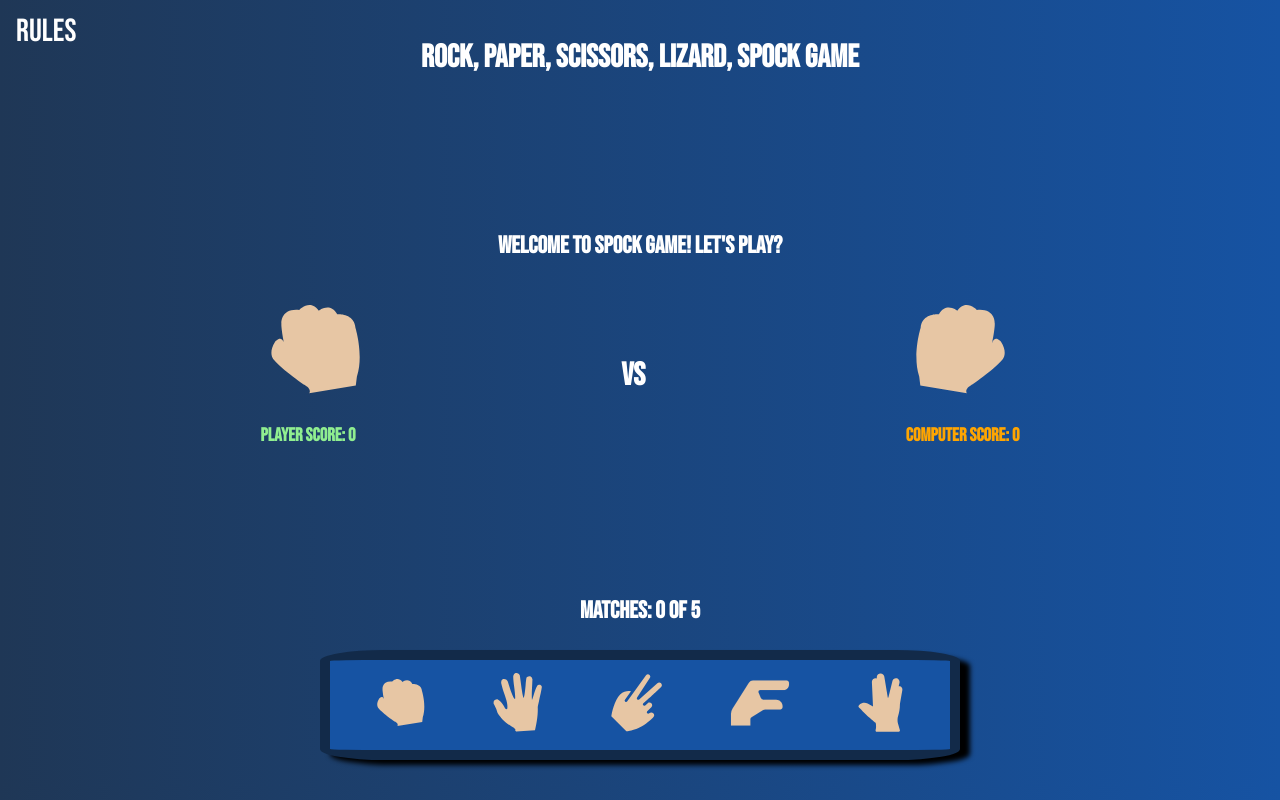
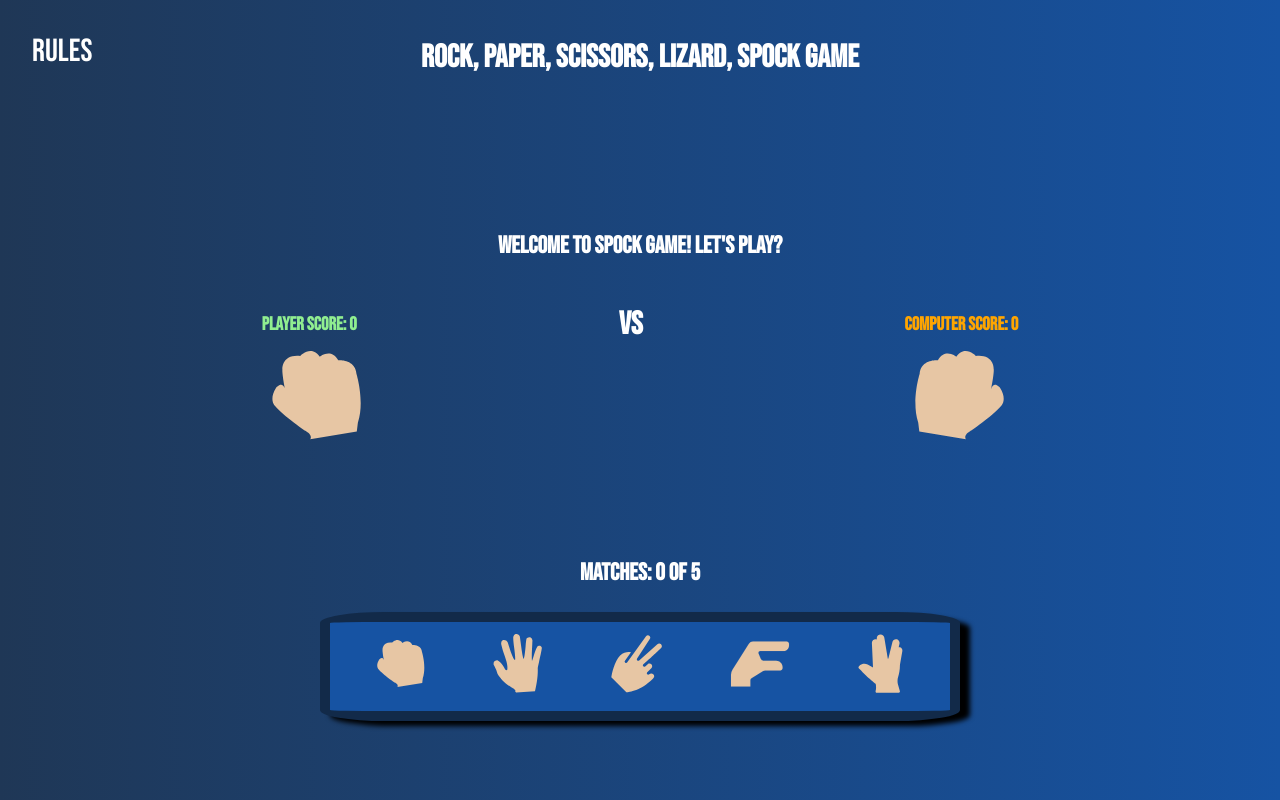
Before and after one commit to humberto-pereira/spock-game, a plain HTML site: page index.html in a window 1280 px wide. Drawn offline with Linux system fonts and the light colour scheme.

Commit message:
Change images and the-winner message position to absolute to avoid container resizing when different images and text are inserted in the container

```diff
--- a/assets/css/style.css
+++ b/assets/css/style.css
@@ -42,6 +42,7 @@ text-align: center;
     justify-content:space-around;
 }
 
+
 .btn-hover{
     all: unset;
     cursor: pointer;
@@ -57,15 +58,21 @@ text-align: center;
 .toggle-button {
     font-size: 2rem;
     position: absolute;
-    top: .75rem;
-    left: 1rem;
+    top: 2rem;
+    left: 2rem;
+    cursor: pointer;
+}
+
+.rules-span:hover {
+    color: #1f3756;
+    background-color: white;
 
 }
 
 .rules-list {
     position: absolute;
     list-style: none;
-    margin-top: 1rem;
+    margin-top: 3rem;
     margin-left: 2rem;
     display: none;
 }
@@ -146,12 +153,16 @@ text-align: center;
 
 
 #player-hand {
+    padding-top: 3%;
+    position: absolute;
     width: 90px;
     margin-bottom: 23.76px;
     margin-left: 10px;
 }
 
 #computer-hand {
+    padding-top: 3%;
+    position: absolute;
     width: 90px;
     margin-bottom: 23.76px;
     margin-left: 10px;
@@ -173,7 +184,16 @@ text-align: center;
     color: lightgreen;
 }
 
+.the-winner-container {
+    padding-bottom: 5%;
+    display: flex;
+    justify-content: space-around;
+    position:relative;
+}
+
 #the-winner {
+    position: absolute;
+    left: auto;
     font-size: 32px;
     text-align: center;
     margin-bottom: 0;
--- a/index.html
+++ b/index.html
@@ -41,7 +41,7 @@
                 <h3 class="computer-score-orange">Computer Score: <span class="computer-score-orange" id="computer-score">0</span></h3>
             </div>
         </div>
-        <div>
+        <div class="the-winner-container">
             <h1 id="the-winner"></h1>
         </div>
         <h2 id="matches">Matches: <span id="matches-counter">0</span> of 5</h2>
```
